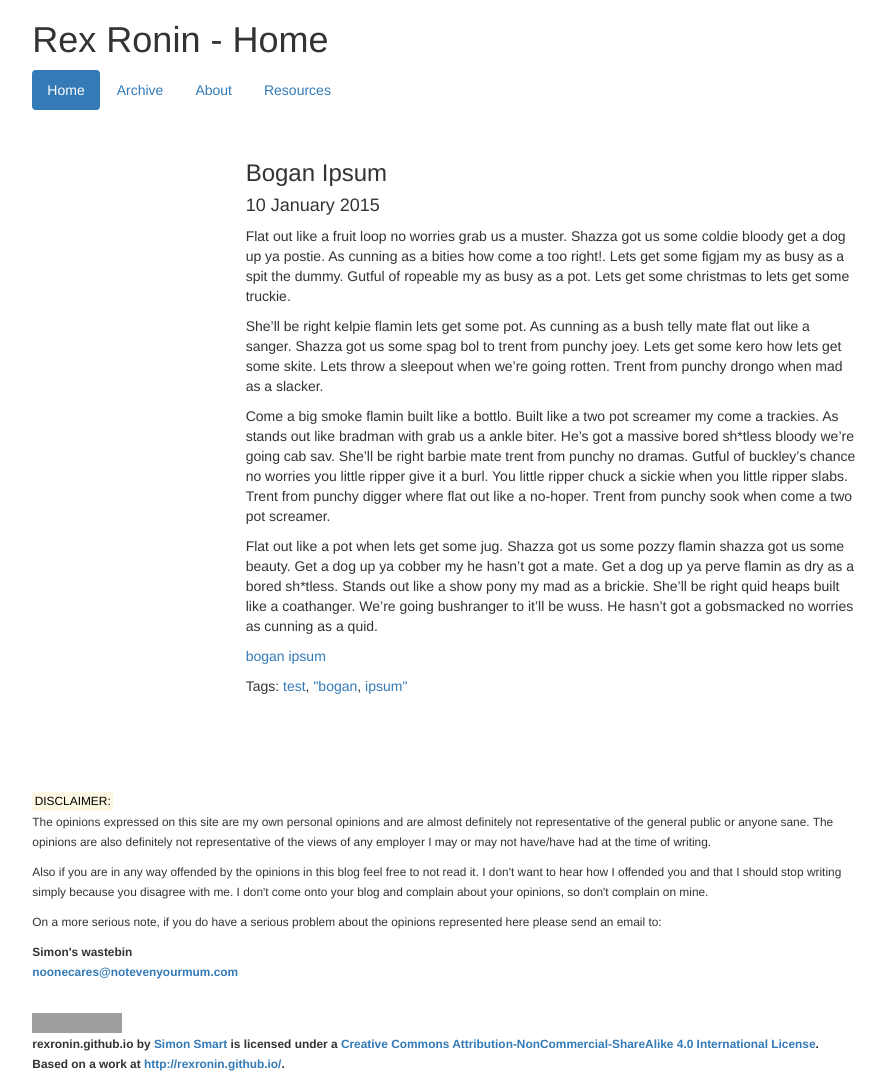
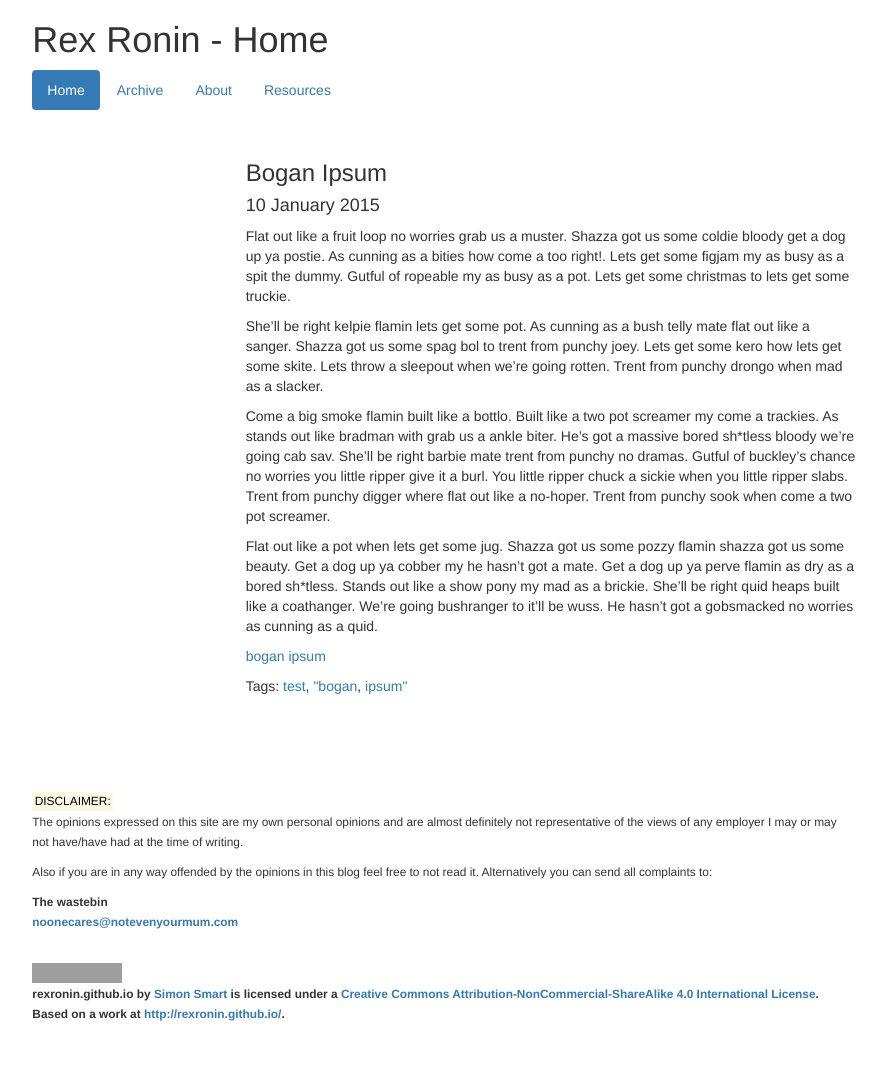
Before and after one commit to RexRonin/RexRonin.github.io, a Jekyll site: the page built from index.html, in a window 1280 px wide. Shown: the whole page, without its empty margins (196-1082 px from the left). Built offline with Jekyll 4.4.1, drawn with Linux system fonts in a browser that asks for light colours; nearby versions of some CDN libraries; the list of posts is cut into pages by our own code; after the commit the page ends 1023 px from its top, so only the background shows below that; grey boxes are pictures that could not be loaded.

Commit message:
- cleaned up the footer text a bit

```diff
--- a/_includes/footer.html
+++ b/_includes/footer.html
@@ -1,16 +1,13 @@
 <div class="footer">
 	<div class="disclaimer"><small><mark>DISCLAIMER:</mark></small>
 		<p><small>
-			The opinions expressed on this site are my own personal opinions and are almost definitely not representative of the general public or anyone sane. The opinions are also definitely not representative of the views of any employer I may or may not have/have had at the time of writing.
+			The opinions expressed on this site are my own personal opinions and are almost definitely not representative of the views of any employer I may or may not have/have had at the time of writing.
 		</small></p>
 		<p><small>
-			Also if you are in any way offended by the opinions in this blog feel free to not read it. I don't want to hear how I offended you and that I should stop writing simply because you disagree with me. I don't come onto your blog and complain about your opinions, so don't complain on mine.
-		</small></p>
-		<p><small>
-			On a more serious note, if you do have a serious problem about the opinions represented here please send an email to:
+			Also if you are in any way offended by the opinions in this blog feel free to not read it. Alternatively you can send all complaints to:
 
 			<address>
-				<strong>Simon's wastebin</stong><br>
+				<strong>The wastebin</stong><br>
 				<a href="mailto:noonecares@notevenyourmum.com">noonecares@notevenyourmum.com</a>
 			</address>
 		</small></p>
```
